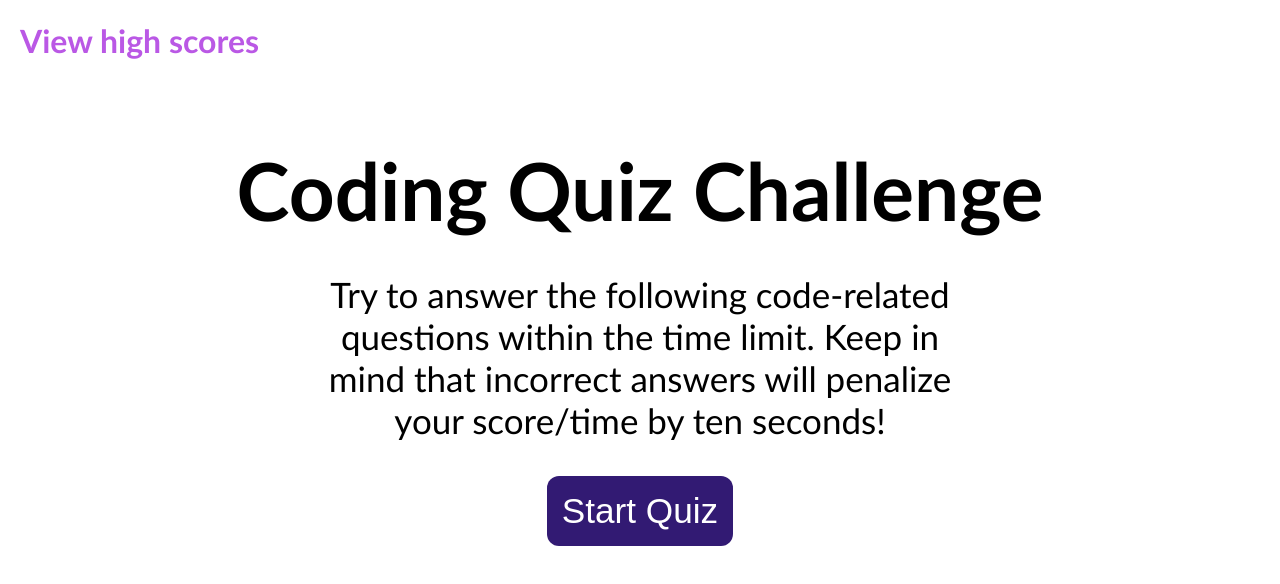
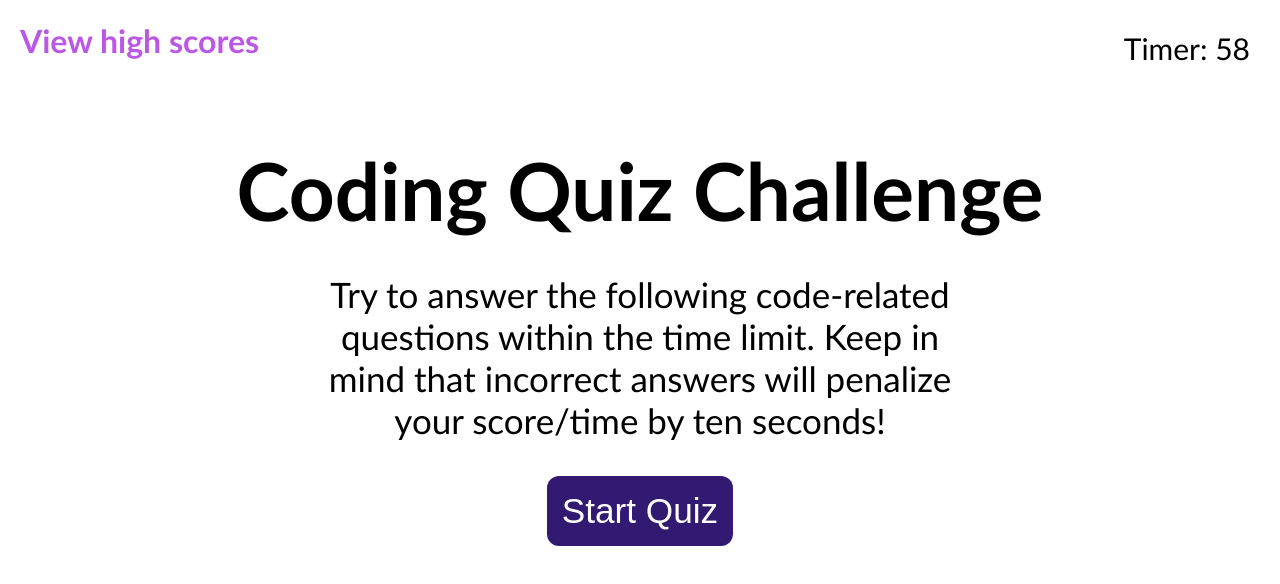
Before and after one commit to Dokeyz/JS-Quiz, a plain HTML site: page docs/index.html in a window 1280 px wide. Both pictures are taken after a click on the button "Start Quiz". Drawn offline with Linux system fonts and the light colour scheme.

Commit message:
added basic working timer to main page

```diff
--- a/docs/index.html
+++ b/docs/index.html
@@ -13,14 +13,16 @@
 
     <header>
         <h1 class="test-scores">View high scores</h1>
+        <div class="timer" id="js_timer">
 
+        </div>
     </header>
 
     <main>
         <h1 class="page-title">Coding Quiz Challenge</h1>
         <p>Try to answer the following code-related questions within the time limit. Keep in mind that incorrect answers will penalize your score/time by ten seconds!</p>
         <div>
-            <button class="mainbtn" type="click">Start Quiz</button>
+            <button id="timer" class="mainbtn" type="click">Start Quiz</button>
         </div>
     </main>
 
--- a/docs/script.js
+++ b/docs/script.js
@@ -0,0 +1,14 @@
+var timer = function() {
+let counter = 60;
+
+var countInterval = setInterval(count, 1000);
+
+function count() {
+    console.log(counter--);
+    document.getElementById("js_timer").innerHTML = "Timer: " + counter;
+    if (counter === -1) {
+        clearInterval(countInterval);
+    }
+}
+}
+addEventListener("click", timer)
--- a/docs/style.css
+++ b/docs/style.css
@@ -10,7 +10,9 @@ flex-direction: column;
 }
 
 header {
-
+display: flex;
+justify-content: space-between;
+flex-wrap: wrap;
 }
 
 .test-scores {
@@ -51,3 +53,10 @@ border-radius: 12px;
 .mainbtn:hover {
     background-color: #ba58e5;
   }
+
+.timer {
+    font-family: calibri;
+    float: right;
+    margin: 30px 30px 0px 30px;
+    font-size: 30px;
+}
```
